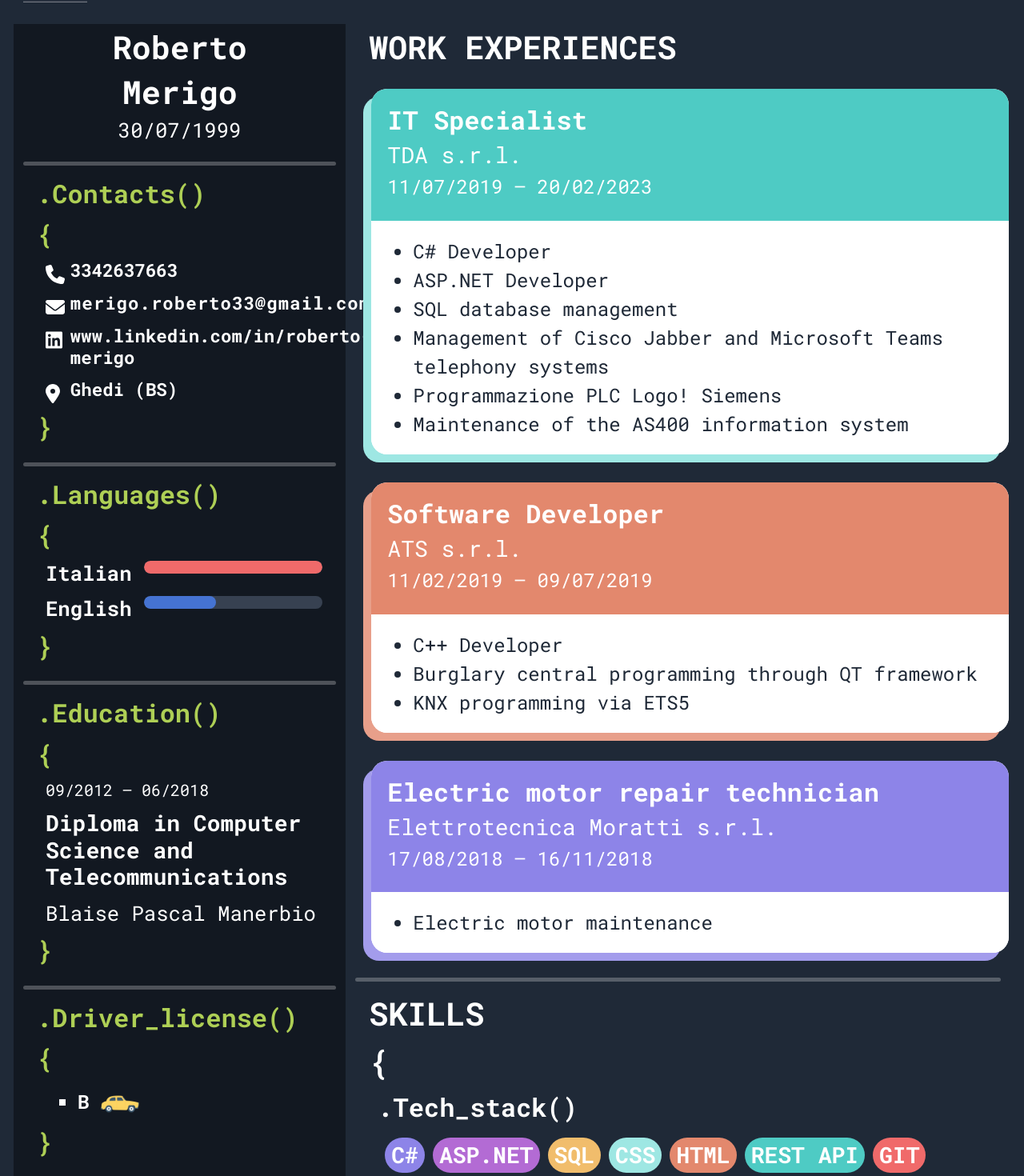
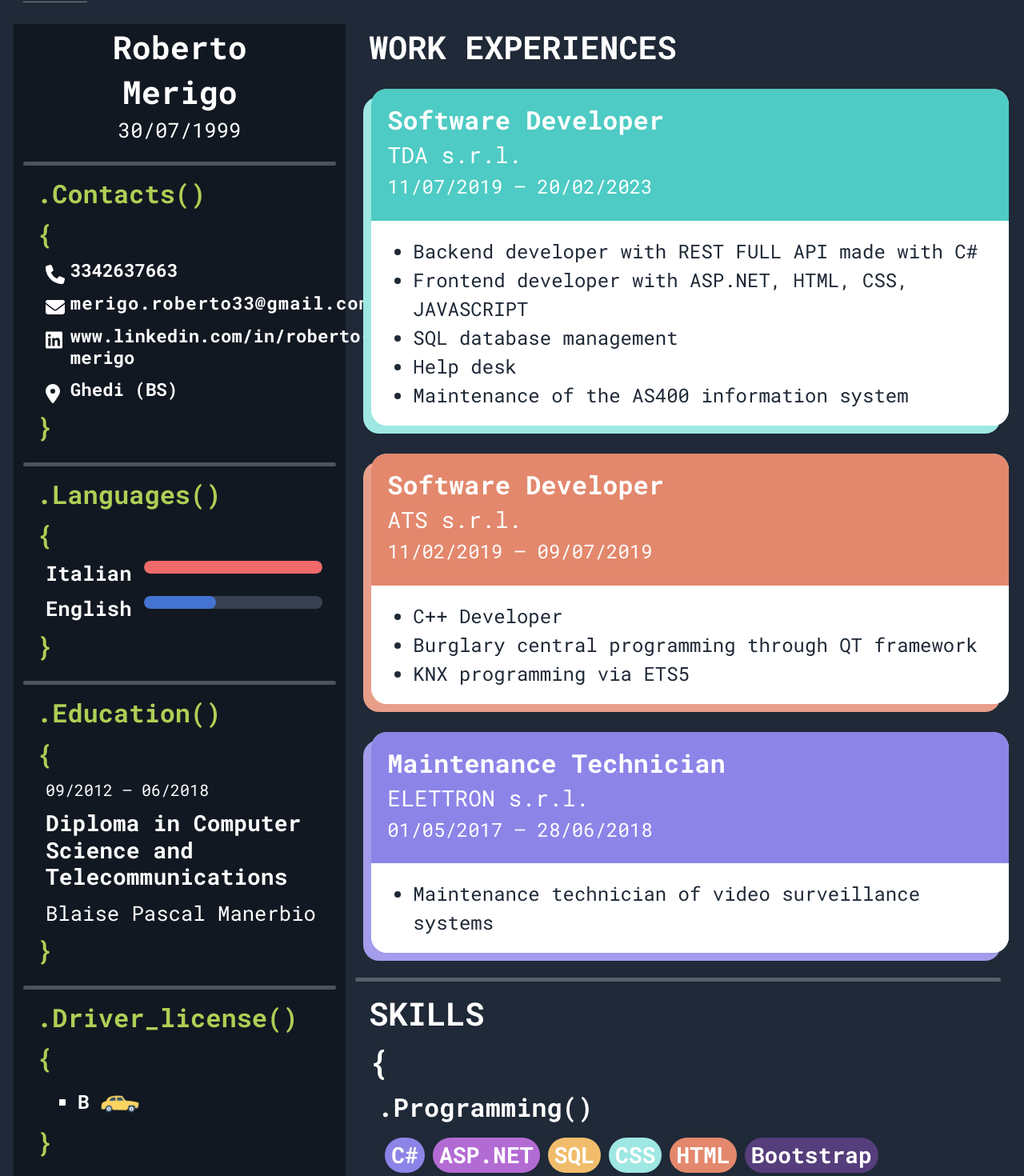
Before and after one commit to merigoro/curriculum-vue, a Vue app: page / in a window 1280 px wide. Shown: the part 58-1528 px from the top of the page at 80% size. Built offline with nearby package versions, Linux system fonts and the light colour scheme.

Commit message:
Update cv

```diff
--- a/src/assets/main.css
+++ b/src/assets/main.css
@@ -9,6 +9,7 @@
   --blue:#4573d2;
   --indigo:#8d84e8;
   --purple:#b36bd4;
+  --deep-purple: #563d7c;
   --magenta: #f9aaef;
   --yellow-green: #aecf55;
   --yellow: #f5ce29;
--- a/src/components/Skills.vue
+++ b/src/components/Skills.vue
@@ -16,6 +16,7 @@
                 <span class="badge badge-yellow-orange">SQL</span>
                 <span class="badge badge-aqua">CSS</span>
                 <span class="badge badge-orange">HTML</span>
+                <span class="badge badge-deep-purple">Bootstrap</span>
                 <span class="badge badge-blue-green">REST API</span>
                 <span class="badge badge-red">GIT</span>
                 <span class="badge badge-blue">C++</span>
@@ -79,6 +80,9 @@
 .badge-purple{
     background-color: var(--purple);
 }
+.badge-deep-purple{
+    background-color: var(--deep-purple);
+}
 .badge-blue{
     background-color: var(--blue);
 }
--- a/src/components/WorkExperiences.vue
+++ b/src/components/WorkExperiences.vue
@@ -20,7 +20,6 @@
                         <li>{{ $t("workExperiences.workExperience1.jobDuties3")}}</li>
                         <li>{{ $t("workExperiences.workExperience1.jobDuties4")}}</li>
                         <li>{{ $t("workExperiences.workExperience1.jobDuties5")}}</li>
-                        <li>{{ $t("workExperiences.workExperience1.jobDuties6")}}</li>
                     </ul>
                 </div>
             </div>
--- a/src/locales/en.json
+++ b/src/locales/en.json
@@ -21,15 +21,14 @@
     "workExperiences": {
         "title": "WORK EXPERIENCES",
         "workExperience1":{
-            "title": "IT Specialist",
+            "title": "Software Developer",
             "company": "TDA s.r.l.",
             "date": "11/07/2019 – 20/02/2023",
-            "jobDuties1":  "C# Developer",
-            "jobDuties2":  "ASP.NET Developer",
+            "jobDuties1":  "Backend developer with REST FULL API made with C#",
+            "jobDuties2":  "Frontend developer with ASP.NET, HTML, CSS, JAVASCRIPT ",
             "jobDuties3":  "SQL database management",
-            "jobDuties4":  "Management of Cisco Jabber and Microsoft Teams telephony systems",
-            "jobDuties5":  "Programmazione PLC Logo! Siemens",
-            "jobDuties6":  "Maintenance of the AS400 information system"
+            "jobDuties4":  "Help desk",
+            "jobDuties5":  "Maintenance of the AS400 information system"
         },
         "workExperience2":{
             "title": "Software Developer",
@@ -40,14 +39,14 @@
             "jobDuties3":  "KNX programming via ETS5"
         },
         "workExperience3":{
-            "title": "Electric motor repair technician",
-            "company": "Elettrotecnica Moratti s.r.l.",
-            "date": "17/08/2018 – 16/11/2018",
-            "jobDuties1":  "Electric motor maintenance"
+            "title": "Maintenance Technician",
+            "company": "ELETTRON s.r.l.",
+            "date": "01/05/2017 – 28/06/2018",
+            "jobDuties1":  "Maintenance technician of video surveillance systems"
         }
     },
     "skills":{
-        "section1": ".Tech_stack()",
+        "section1": ".Programming()",
         "section2": ".Operating_systems()",
         "section3": ".Database()"
     }
--- a/src/locales/it.json
+++ b/src/locales/it.json
@@ -21,15 +21,14 @@
     "workExperiences": {
         "title": "ESPERIENZA LAVORATIVA",
         "workExperience1":{
-            "title": "IT Specialist",
+            "title": "Software Developer",
             "company": "TDA s.r.l.",
             "date": "11/07/2019 – 20/02/2023",
-            "jobDuties1":  "C# Developer",
-            "jobDuties2":  "ASP.NET Developer",
+            "jobDuties1":  "Programmazione Backend di una REST FULL API con C#",
+            "jobDuties2":  "Programmazione Frontend con ASP.NET, HTML, CSS, JAVASCRIPT ",
             "jobDuties3":  "Gestione Database SQL",
-            "jobDuties4":  "Gestione sistemi di telefonia Cisco Jabber e Microsoft Teams",
-            "jobDuties5":  "Programmazione PLC Logo! Siemens",
-            "jobDuties6":  "Mantenimento sistema informativo AS400"
+            "jobDuties4":  "Help Desk",
+            "jobDuties5":  "Mantenimento sistema informativo AS400"
         },
         "workExperience2":{
             "title": "Software Developer",
@@ -40,10 +39,10 @@
             "jobDuties3":  "Programmazione KNX tramite ETS5"
         },
         "workExperience3":{
-            "title": "Tecnico riparazioni motori elettrici",
-            "company": "Elettrotecnica Moratti s.r.l.",
-            "date": "17/08/2018 – 16/11/2018",
-            "jobDuties1":  "Manutenzione motori elettrici"
+            "title": "Stagista Tecnico",
+            "company": "ELETTRON s.r.l.",
+            "date": "01/05/2017 – 28/06/2018",
+            "jobDuties1":  "Tecnico manutentore di impianti di videosorveglianza"
         }
     },
     "skills":{
```
